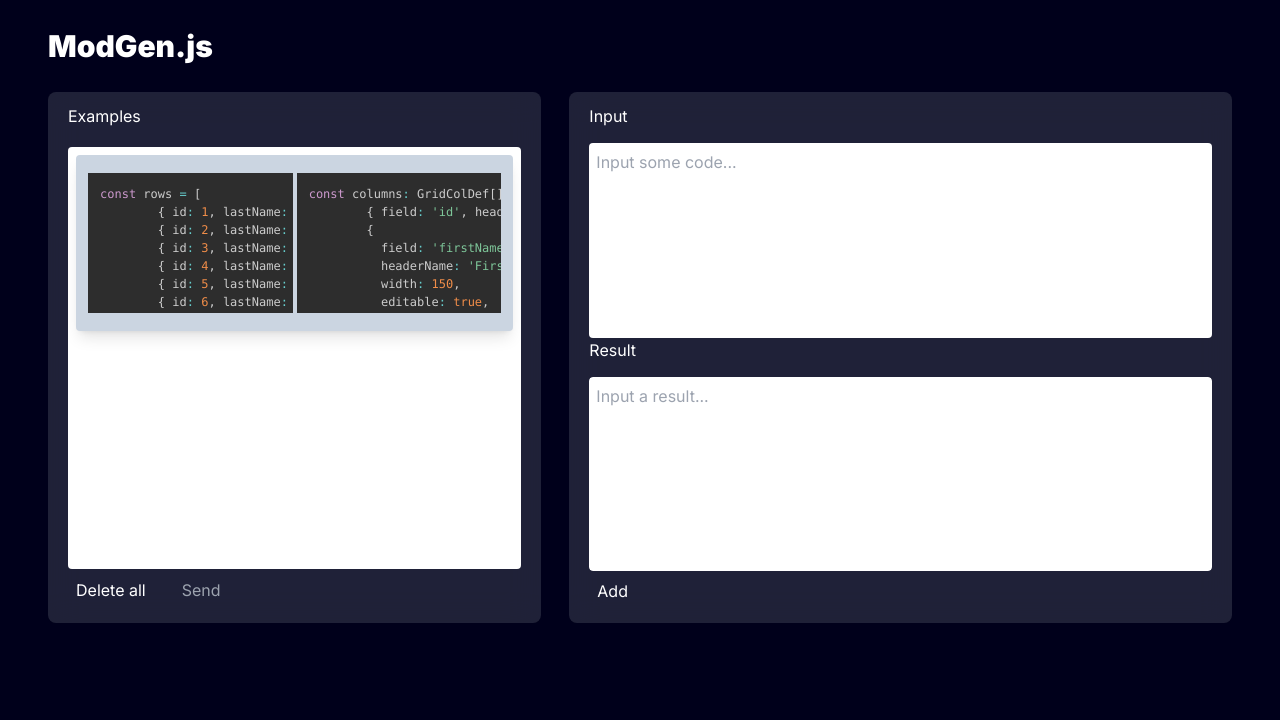
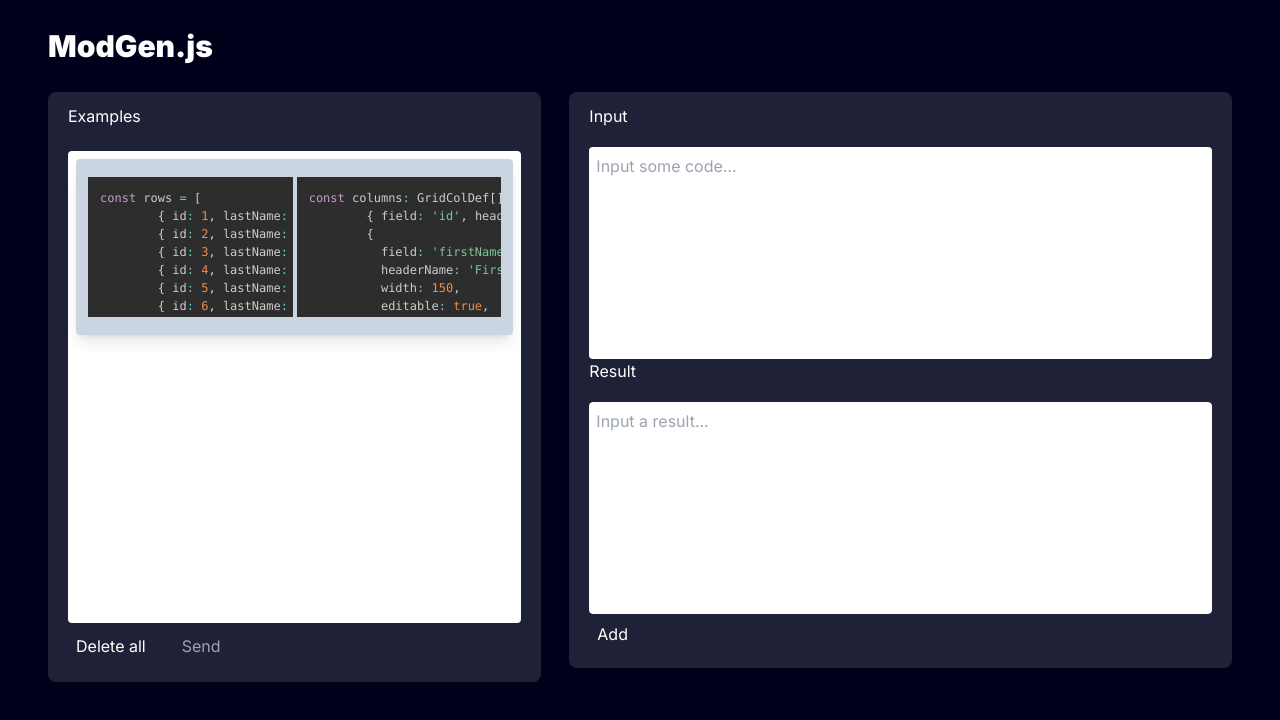
Before and after one commit to unosquare/modgen.js, a Next.js app: page / in a window 1280 px wide. Shown: the top 720 px of the page. Built offline with nearby package versions, Linux system fonts and the light colour scheme; no server answers.

Commit message:
Final touches v3 (#17)
* default example added and eslint config packages added

* Eslint config applied and working, fixed resizing issue

* Fix resizing issue again

* Resizing issue fix n3

---------

Co-authored-by: Byron <212220367@soy.utj.edu.mx>

```diff
--- a/src/app/components/Container.tsx
+++ b/src/app/components/Container.tsx
@@ -5,7 +5,7 @@ interface ContainerTypes {
 
 const Container = ({ children, className }: ContainerTypes) => {
     const classesName = `${className} flex-auto flex flex-col flex-initial
-                                    bg-gray-400 px-5 py-3 h-3/4
+                                    bg-gray-400 px-5 py-3 h-5/6
                                     rounded-lg bg-opacity-20
                                     backdrop-blur-lg
                                     hover:shadow-lg hover:shadow-blue-950`;
--- a/src/app/components/Inputs.tsx
+++ b/src/app/components/Inputs.tsx
@@ -26,7 +26,7 @@ const Inputs = ({ data, isLoading }: InputsType) => {
     };
 
     return (
-        <Container className='w-7/12'>
+        <Container className='md:max-h-96 lg:max-h-[30rem] xl:max-h-[36rem] 2xl:max-h-[50rem] min-[2000px]:max-h-[64.7rem] min-[3000px]:max-h-[132rem] w-7/12'>
             <Model userInput={userInput} updateUserInput={updateUserInput} disabled={isLoading} />
             <Result
                 data={data}
```
Also changed, not shown: tailwind.config.ts (+5 -6 lines).
